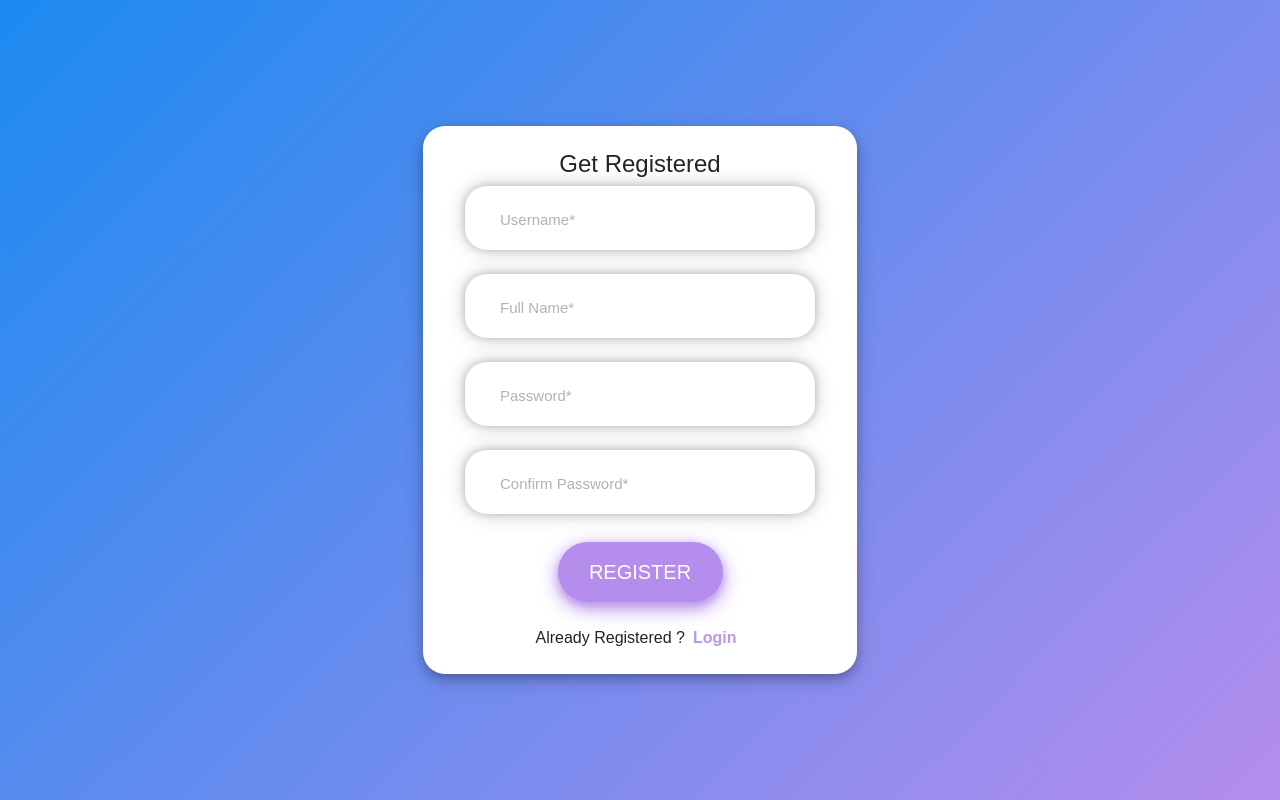
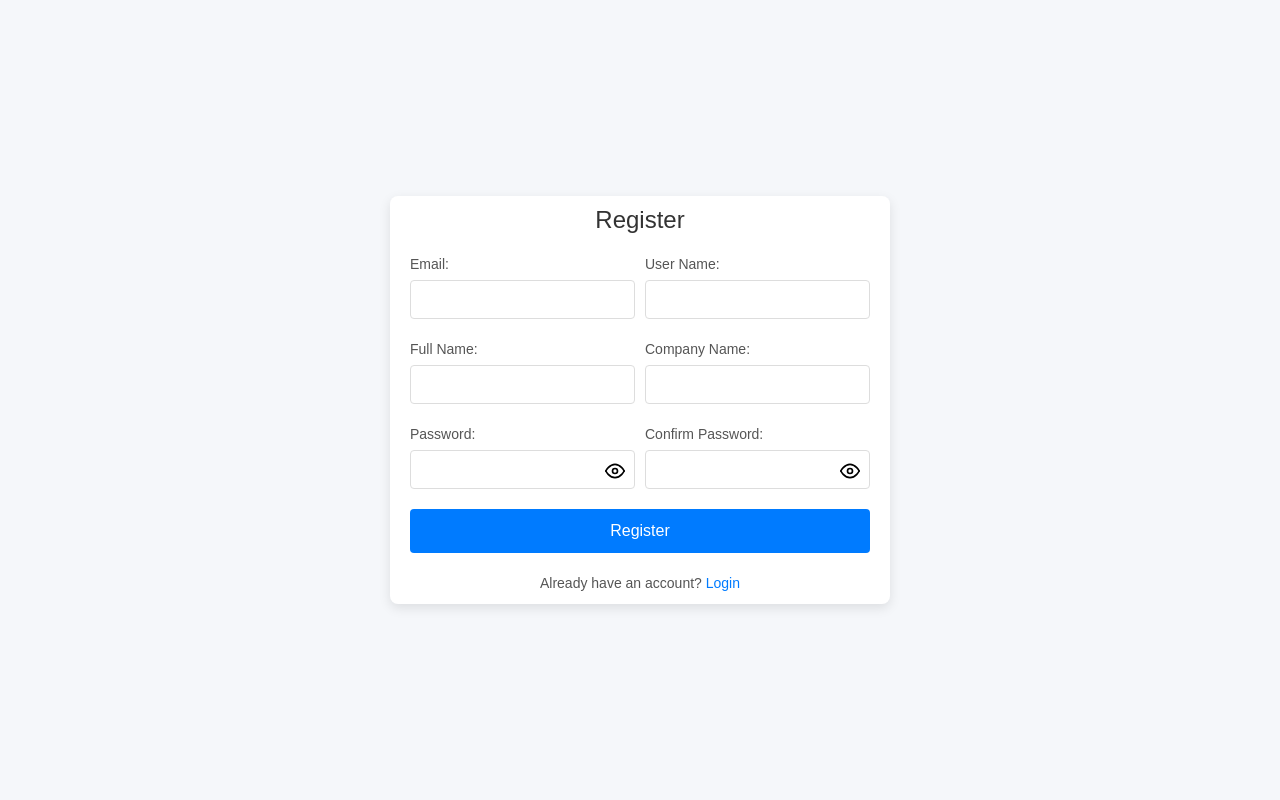
Before and after one commit to Bilvantis-NeoAI/Genie-frontend, a React (Create React App) app: page /register in a window 1280 px wide. Built offline with nearby package versions, Linux system fonts and the light colour scheme; what @react-pdf/renderer would draw is missing.

Commit message:
updated register payload, changed register and login ui

```diff
--- a/src/App.css
+++ b/src/App.css
@@ -285,7 +285,8 @@ p {
 
 
 .login-container{
-  background: linear-gradient(135deg, #1B8AF1, #B58DED);
+  /* background: linear-gradient(135deg, #1B8AF1, #B58DED); */
+  background-color: #f0f2f5;
   height: 100vh;
   width: 100%;
   display: flex;
@@ -295,16 +296,17 @@ p {
 
 .login-form{
   display: inline-block;
-  align-items: center;
+  align-items: left;
   width: 350px;
 }
 
 .text-area{
-  align-content: center;
-  border-radius: 22px;
+  align-content: left;
+  border: 1px solid gray;
+  border-radius: 5px;
   width: 100%;
-  height: 64px;
-  box-shadow: 0 0 8px 0 rgba(0, 0, 0, 0.2), 0 0 20px 0 rgba(0, 0, 0, 0.19);
+  height: 50px;
+  /* box-shadow: 0 0 8px 0 rgba(0, 0, 0, 0.2), 0 0 20px 0 rgba(0, 0, 0, 0.19); */
 }
 
 .text-input{
@@ -317,14 +319,14 @@ p {
 
 .login-button{
     margin-top: 28px;
-    width: 165px;
-    height: 60px;
-    border-radius: 30px;
-    background: #B58DED;
+    width: 100%;
+    height: 50px;
+    border-radius: 5px;
+    background: blue;
     border: none;
     font-size: 20px;
     color: #FFFFFF;
-    box-shadow: 0 4px 8px 0 rgba(181, 141, 237, 0.7), 0 6px 20px 0 rgba(181, 141, 237, 0.9);
+    /* box-shadow: 0 4px 8px 0 rgba(181, 141, 237, 0.7), 0 6px 20px 0 rgba(181, 141, 237, 0.9); */
     cursor: pointer;
 }
 
@@ -351,15 +353,13 @@ p {
 
 
 .register-link {
-  font-weight: 600;
-  color: #b79ae0;
+  color: blue;
   cursor: pointer;
   transition: color 0.3s ease;
 }
 
 .register-link:hover {
-  color: blue ;
-  border-bottom: 2px solid blue;
+  border-bottom: 1px solid blue;
 }
 
 .logout-btn {
@@ -377,7 +377,7 @@ p {
   background-color: white;
 }
 
-.microsoft-login {
+/* .microsoft-login {
   display: flex;
   align-items: center;
   justify-content: center;
@@ -393,4 +393,4 @@ p {
 
 .microsoft-login:hover {
   background-color: #D4BDF3;
-}
+} */
--- a/src/components/LoginPage.js
+++ b/src/components/LoginPage.js
@@ -1,136 +1,107 @@
-import React, { useState } from 'react';
-import { useNavigate } from 'react-router-dom';
-import MicrosoftLogin from './MicrosoftLogin';
+import React, { useState } from "react";
+import { useNavigate } from "react-router-dom";
+import "../styles/Login.css";
 
 const LoginPage = () => {
-  const [formData, setFormData] = useState({
-    username: '',
-    password: ''
-  });
-
-  const [errors, setErrors] = useState({
-    username: '',
-    password: ''
-  });
-
+  const [formData, setFormData] = useState({ username: "", password: "" });
+  const [error, setError] = useState("");
+  const [showPassword, setShowPassword] = useState(false);
   const navigate = useNavigate();
 
-  const validateForm = () => {
-    let valid = true;
-    let errors = { username: '', password: '' };
-
-    if (formData.username.trim() === '') {
-      errors.username = 'Please enter a valid username';
-      valid = false;
-    }
-
-    if (formData.password.trim() === '') {
-      errors.password = 'Please enter a valid password';
-      valid = false;
-    }
-
-    setErrors(errors);
-    return valid;
+  const handleInputChange = (e) => {
+    const { name, value } = e.target;
+    setFormData({ ...formData, [name]: value });
   };
 
-  const handleChange = (e) => {
-    const { name, value } = e.target;
-    setFormData({
-      ...formData,
-      [name]: value
-    });
-
-    setErrors((prevErrors) => ({
-      ...prevErrors,
-      [name]: ''
-    }));
+  const togglePasswordVisibility = () => {
+    setShowPassword((prev) => !prev);
   };
 
   const handleSubmit = async (e) => {
     e.preventDefault();
 
-    if (validateForm()) {
-      if (formData.username === 'admin' && formData.password === 'admin123') {
-        navigate('/admin');
+    if (formData.username === "admin" && formData.password === "admin123") {
+      navigate("/admin");
+      return;
     }
 
     try {
-        const response = await fetch('http://localhost:3000/auth/login', {
-          method: 'POST',
+      const response = await fetch("http://localhost:3000/auth/login", {
+        method: "POST",
         headers: {
-            'Content-Type': 'application/x-www-form-urlencoded'
+          "Content-Type": "application/x-www-form-urlencoded",
         },
-          body: new URLSearchParams(formData).toString() // Convert to form data format
+        body: new URLSearchParams(formData).toString(),
       });
 
       if (!response.ok) {
-          throw new Error('Invalid username or password');
+        throw new Error("Invalid username or password");
       }
 
       const data = await response.json();
 
-        sessionStorage.setItem('access_token', data.access_token);
+      sessionStorage.setItem("access_token", data.access_token);
 
-        navigate('/homepage');
+      navigate("/homepage");
     } catch (error) {
-        setErrors({
-          username: '',
-          password: 'Invalid username or password'
-        });
-      }
+      setError("Invalid username or password");
     }
   };
 
   const handleRegister = () => {
-    navigate('/register')
-  }
+    navigate("/register");
+  };
 
   return (
-    <div className='login-container'>
-      <div className="login-card pt-5 pb-5">
-        <h4>Login</h4>
-        <form className='login-form' onSubmit={handleSubmit}>
-          <div className="text-area">
+    <div className="login-container">
+      <form className="login-form" onSubmit={handleSubmit}>
+        <h2>Login</h2>
+        {error && <p className="error-message">{error}</p>}
+        <label>Email:</label>
         <input
-              type="text"
-              id="username"
+          type="email"
           name="username"
           value={formData.username}
-              onChange={handleChange}
-              placeholder="Username"
-              className="text-input"
+          onChange={handleInputChange}
+          required
         />
-          </div>
-          {errors.username && <span className="login-error">{errors.username}</span>}
-
-          <div className="text-area mt-4">
+        <label>Password:</label>
+        <div className="password-wrapper">
           <input
-              type="password"
-              id="password"
+            type={showPassword ? "text" : "password"}
             name="password"
             value={formData.password}
-              onChange={handleChange}
-              placeholder="Password"
-              className="text-input"
+            onChange={handleInputChange}
+            required
           />
+          <button
+            type="button"
+            className="toggle-password"
+            onClick={togglePasswordVisibility}
+          >
+            {showPassword ?
+              <svg width="20" height="20" viewBox="0 0 24 24" fill="none" xmlns="http://www.w3.org/2000/svg">
+                <path d="M2 2L22 22" stroke="#000000" stroke-width="2" stroke-linecap="round" stroke-linejoin="round"/>
+                <path d="M6.71277 6.7226C3.66479 8.79527 2 12 2 12C2 12 5.63636 19 12 19C14.0503 19 15.8174 18.2734 17.2711 17.2884M11 5.05822C11.3254 5.02013 11.6588 5 12 5C18.3636 5 22 12 22 12C22 12 21.3082 13.3317 20 14.8335" stroke="#000000" stroke-width="2" stroke-linecap="round" stroke-linejoin="round"/>
+                <path d="M14 14.2362C13.4692 14.7112 12.7684 15.0001 12 15.0001C10.3431 15.0001 9 13.657 9 12.0001C9 11.1764 9.33193 10.4303 9.86932 9.88818" stroke="#000000" stroke-width="2" stroke-linecap="round" stroke-linejoin="round"/>
+              </svg>
+              :
+              <svg width="20" height="20" viewBox="0 0 24 24" fill="none" xmlns="http://www.w3.org/2000/svg">
+                <path d="M1 12C1 12 5 4 12 4C19 4 23 12 23 12" stroke="#000000" stroke-width="2" stroke-linecap="round" stroke-linejoin="round"/>
+                <path d="M1 12C1 12 5 20 12 20C19 20 23 12 23 12" stroke="#000000" stroke-width="2" stroke-linecap="round" stroke-linejoin="round"/>
+                <circle cx="12" cy="12" r="3" stroke="#000000" stroke-width="2" stroke-linecap="round" stroke-linejoin="round"/>
+              </svg>
+            }
+          </button>
         </div>
-          {errors.password && <span className="login-error">{errors.password}</span>}
-
-          <input
-            type="submit"
-            value="LOGIN"
-            className="login-button"
-          />
+        <button type="submit" className="login-button">
+          Login
+        </button>
+        <p className="register-redirect">
+          Don't have an account?
+          <span className="register-link" onClick={handleRegister}>Register</span>
+        </p>
       </form>
-        <div className='pt-4'>
-          <span className='font-bold-600'>Not Reistered Yet ?</span>
-          <span className='px-2 register-link' onClick={handleRegister}>Register</span>
-          {/* <span>(OR)</span> */}
-        </div>
-        {/* <div className="mt-2" style={{ display: 'flex', justifyContent: 'center', alignItems: 'center' }}>
-          <MicrosoftLogin />
-        </div> */}
-      </div>
     </div>
   );
 };
--- a/src/components/MicrosoftLogin.js
+++ b/src/components/MicrosoftLogin.js
@@ -4,7 +4,7 @@ import React, { useState } from 'react';
 const MicrosoftLogin = () => {
 
     return (
-        <div className='microsoft-login'>
+        <div className=''>
             <svg xmlns="http://www.w3.org/2000/svg" width="25" height="25" id="microsoft" viewBox="0 0 48.388 48.392">
                 <path fill="#f1511b" d="M22.994 22.994H0V0h22.994Z"></path>
                 <path fill="#80cc28" d="M48.388 22.994h-23V0h22.994v22.994Z"></path>
--- a/src/components/Register.js
+++ b/src/components/Register.js
@@ -1,132 +1,193 @@
-import React, { useState } from 'react';
-import { useNavigate } from 'react-router-dom';
+import React, { useState } from "react";
+import { useNavigate } from "react-router-dom";
+import '../styles/Register.css'
+import { red } from "@mui/material/colors";
 
 const Register = () => {
-
-    const [username, setUsername] = useState('');
-    const [fullname, setFullname] = useState('');
-    const [password, setPassword] = useState('');
-    const [confirmPassword, setConfirmPassword] = useState('');
-    const [errorMessage, setErrorMessage] = useState('');
-
+  const [formData, setFormData] = useState({
+    email: "",
+    fullName: "",
+    password: "",
+    confirmPassword: "",
+    username: "",
+    companyName: "",
+  });
+  const [error, setError] = useState("");
+  const [showPassword, setShowPassword] = useState(false);
+  const [showConfirmPassword, setShowConfirmPassword] = useState(false);
 
   const navigate = useNavigate();
 
-    const handleRegister = async (e) => {
-        e.preventDefault(); // Prevents form default submission
+  const handleChange = (e) => {
+    const { name, value } = e.target;
+    setFormData({ ...formData, [name]: value });
+  };
 
-        // Password validation
-        if (password !== confirmPassword) {
-          setErrorMessage('Passwords do not match');
-          return;
-        }
+  const togglePasswordVisibility = () => {
+    setShowPassword(!showPassword);
+  };
+
+  const toggleConfirmPasswordVisibility = () => {
+    setShowConfirmPassword(!showConfirmPassword);
+  };
+
+  const handleSubmit = async (e) => {
+    e.preventDefault();
+    setError("");
+    const payload = {
+      email: formData.email,
+      full_name: formData.fullName,
+      password: formData.password,
+      confirm_password: formData.confirmPassword,
+      username: formData.username,
+      company_name: formData.companyName,
+    };
 
     try {
-          const response = await fetch('http://localhost:3000/auth/register', {
-            method: 'POST',
+      const response = await fetch("http://localhost:3000/auth/register", {
+        method: "POST",
         headers: {
-              'Content-Type': 'application/json',
+          "Content-Type": "application/json",
         },
-            body: JSON.stringify({
-              username,
-              password,
-              full_name: fullname,
-            }),
+        body: JSON.stringify(payload),
       });
 
-          if (response.ok) {
-            // Navigate to login on success
-            navigate('/');
+      if (!response.ok) {
+        const errorData = await response.json();
+        setError(errorData.detail || "Registration failed");
       } else {
-            const data = await response.json();
-            if (data.detail) {
-              setErrorMessage(data.detail); // Display error from API response
-            } else {
-              setErrorMessage('Registration failed. Please try again.');
+        navigate("/");
       }
-          }
-        } catch (error) {
-          setErrorMessage('An error occurred. Please try again.');
+    } catch (err) {
+      setError("An unexpected error occurred. Please try again.");
     }
   };
 
-
   const handleLogin = () => {
-        navigate('/')
-    }
+    navigate("/");
+  };
 
   return (
-        <div className='login-container'>
-      <div className="login-card pt-4 pb-4">
-        <h4>Get Registered</h4>
-        <form className='login-form' onSubmit={handleRegister}>
-          <div className="text-area">
+    <div className="register-body">
+    <div className="register-container">
+      <form className="register-form" onSubmit={handleSubmit}>
+        <h2>Register</h2>
+        {error && <p className="error" style={{ color:'red', marginBottom:'20px'}}>{error}</p>}
+        <div className="form-row">
+          <div className="form-details">
+            <label>Email:</label>
             <input
-              type="text"
-              id="username"
-              name="username"
-              placeholder="Username*"
-              className="text-input"
-              value={username}
-              onChange={(e) => setUsername(e.target.value)}
+              type="email"
+              name="email"
+              value={formData.email}
+              onChange={handleChange}
               required
             />
           </div>
-
-          <div className="text-area mt-4">
+          <div className="form-details">
+            <label>User Name:</label>
             <input
               type="text"
-              id="fullname"
-              name="fullname"
-              placeholder="Full Name*"
-              className="text-input"
-              value={fullname}
-              onChange={(e) => setFullname(e.target.value)}
+              name="username"
+              value={formData.username}
+              onChange={handleChange}
               required
             />
           </div>
-
-          <div className="text-area mt-4">
+        </div>
+        <div className="form-row">
+          <div className="form-details">
+            <label>Full Name:</label>
             <input
-              type="password"
-              id="password"
-              name="password"
-              placeholder="Password*"
-              className="text-input"
-              value={password}
-              onChange={(e) => setPassword(e.target.value)}
+              type="text"
+              name="fullName"
+              value={formData.fullName}
+              onChange={handleChange}
               required
             />
           </div>
-          <div className="text-area mt-4">
+          <div className="form-details">
+            <label>Company Name:</label>
             <input
-              type="password"
-              id="confirm-password"
-              name="confirm-password"
-              placeholder="Confirm Password*"
-              className="text-input"
-              value={confirmPassword}
-              onChange={(e) => setConfirmPassword(e.target.value)}
+              type="text"
+              name="companyName"
+              value={formData.companyName}
+              onChange={handleChange}
               required
             />
           </div>
-
-          {errorMessage && (
-            <div className="error-message text-danger mt-2">{errorMessage}</div>
-          )}
-
+        </div>
+        <div className="form-row">
+          <div className="form-details">
+            <label>Password:</label>
+            <div className="password-container">
               <input
-            type="submit"
-            value="REGISTER"
-            className="login-button"
+                type={showPassword ? "text" : "password"}
+                name="password"
+                value={formData.password}
+                onChange={handleChange}
+                required
               />
-        </form>
-        <div className='pt-4'>
-          <span className='font-bold-600'>Already Registered ?</span><span className='px-2 register-link' onClick={handleLogin}>Login</span>
+              <button type="button" onClick={togglePasswordVisibility}>
+                {showPassword ?
+                  <svg width="20" height="20" viewBox="0 0 24 24" fill="none" xmlns="http://www.w3.org/2000/svg">
+                    <path d="M2 2L22 22" stroke="#000000" stroke-width="2" stroke-linecap="round" stroke-linejoin="round"/>
+                    <path d="M6.71277 6.7226C3.66479 8.79527 2 12 2 12C2 12 5.63636 19 12 19C14.0503 19 15.8174 18.2734 17.2711 17.2884M11 5.05822C11.3254 5.02013 11.6588 5 12 5C18.3636 5 22 12 22 12C22 12 21.3082 13.3317 20 14.8335" stroke="#000000" stroke-width="2" stroke-linecap="round" stroke-linejoin="round"/>
+                    <path d="M14 14.2362C13.4692 14.7112 12.7684 15.0001 12 15.0001C10.3431 15.0001 9 13.657 9 12.0001C9 11.1764 9.33193 10.4303 9.86932 9.88818" stroke="#000000" stroke-width="2" stroke-linecap="round" stroke-linejoin="round"/>
+                  </svg>
+                  :
+                  <svg width="20" height="20" viewBox="0 0 24 24" fill="none" xmlns="http://www.w3.org/2000/svg">
+                    <path d="M1 12C1 12 5 4 12 4C19 4 23 12 23 12" stroke="#000000" stroke-width="2" stroke-linecap="round" stroke-linejoin="round"/>
+                    <path d="M1 12C1 12 5 20 12 20C19 20 23 12 23 12" stroke="#000000" stroke-width="2" stroke-linecap="round" stroke-linejoin="round"/>
+                    <circle cx="12" cy="12" r="3" stroke="#000000" stroke-width="2" stroke-linecap="round" stroke-linejoin="round"/>
+                  </svg>
+                }
+              </button>
+            </div>
+          </div>
+          <div className="form-details">
+            <label>Confirm Password:</label>
+            <div className="password-container">
+              <input
+                type={showConfirmPassword ? "text" : "password"}
+                name="confirmPassword"
+                value={formData.confirmPassword}
+                onChange={handleChange}
+                required
+              />
+              <button type="button" onClick={toggleConfirmPasswordVisibility}>
+                {showConfirmPassword ?
+                  <svg width="20" height="20" viewBox="0 0 24 24" fill="none" xmlns="http://www.w3.org/2000/svg">
+                      <path d="M2 2L22 22" stroke="#000000" stroke-width="2" stroke-linecap="round" stroke-linejoin="round"/>
+                      <path d="M6.71277 6.7226C3.66479 8.79527 2 12 2 12C2 12 5.63636 19 12 19C14.0503 19 15.8174 18.2734 17.2711 17.2884M11 5.05822C11.3254 5.02013 11.6588 5 12 5C18.3636 5 22 12 22 12C22 12 21.3082 13.3317 20 14.8335" stroke="#000000" stroke-width="2" stroke-linecap="round" stroke-linejoin="round"/>
+                      <path d="M14 14.2362C13.4692 14.7112 12.7684 15.0001 12 15.0001C10.3431 15.0001 9 13.657 9 12.0001C9 11.1764 9.33193 10.4303 9.86932 9.88818" stroke="#000000" stroke-width="2" stroke-linecap="round" stroke-linejoin="round"/>
+                  </svg>
+                  :
+                  <svg width="20" height="20" viewBox="0 0 24 24" fill="none" xmlns="http://www.w3.org/2000/svg">
+                    <path d="M1 12C1 12 5 4 12 4C19 4 23 12 23 12" stroke="#000000" stroke-width="2" stroke-linecap="round" stroke-linejoin="round"/>
+                    <path d="M1 12C1 12 5 20 12 20C19 20 23 12 23 12" stroke="#000000" stroke-width="2" stroke-linecap="round" stroke-linejoin="round"/>
+                    <circle cx="12" cy="12" r="3" stroke="#000000" stroke-width="2" stroke-linecap="round" stroke-linejoin="round"/>
+                  </svg>
+                }
+              </button>
             </div>
           </div>
         </div>
-    )
-}
+        <button type="submit" className="register-button">
+          Register
+        </button>
+        <div className="login-redirect">
+        <p>
+          Already have an account?{" "}
+          <span className="login-link" onClick={handleLogin}>
+            Login
+          </span>
+        </p>
+        </div>
+      </form>
+    </div>
+    </div>
+  );
+};
 
-export default Register
+export default Register;
--- /dev/null
+++ b/src/styles/Login.css
@@ -0,0 +1,92 @@
+  .login-container {
+    display: flex;
+    justify-content: center;
+    align-items: center;
+    height: 100vh;
+    background-color: #f5f7fa;
+  }
+
+  .login-form {
+    background: white;
+    padding: 10px 20px;
+    border-radius: 8px;
+    box-shadow: 0px 4px 12px rgba(0, 0, 0, 0.1);
+    width: 100%;
+    max-width: 500px;
+    text-align: center;
+  }
+
+  .login-form h2 {
+    margin-bottom: 20px;
+    color: #333;
+  }
+
+  .login-form label {
+    display: block;
+    text-align: left;
+    font-size: 14px;
+    margin: 10px 0 5px;
+    color: black;
+  }
+
+  .login-form input {
+    width: 100%;
+    padding: 10px;
+    font-size: 14px;
+    margin-bottom: px;
+    border: 1px solid #ddd;
+    border-radius: 4px;
+  }
+
+  .password-wrapper {
+    position: relative;
+  }
+
+  .password-wrapper .toggle-password {
+    position: absolute;
+    right: 10px;
+    top: 50%;
+    transform: translateY(-50%);
+    background: none;
+    border: none;
+    cursor: pointer;
+  }
+
+  .login-button {
+    width: 100%;
+    padding: 6px;
+    background-color: #007bff;
+    color: white;
+    border: none;
+    border-radius: 4px;
+    font-size: 16px;
+    cursor: pointer;
+  }
+
+  .login-button:hover {
+    background-color: #0056b3;
+  }
+
+  .register-redirect {
+    margin-top: 10px;
+    font-size: 14px;
+    color: #555;
+  }
+
+
+  .register-link {
+    padding-left: 5px;
+    color: #007bff;
+    cursor: pointer;
+  }
+
+  /* .register-link:hover {
+    text-decoration: underline;
+  } */
+
+
+  .error-message {
+    color: red;
+    font-size: 14px;
+    margin-bottom: 10px;
+  }
--- /dev/null
+++ b/src/styles/Register.css
@@ -0,0 +1,128 @@
+.register-container {
+  display: flex;
+  justify-content: center;
+  align-items: center;
+  height: 100vh;
+  background-color: #f5f7fa;
+}
+
+.register-form {
+  background: white;
+  padding: 10px 20px;
+  border-radius: 8px;
+  box-shadow: 0px 4px 12px rgba(0, 0, 0, 0.1);
+  width: 100%;
+  max-width: 500px;
+}
+
+.register-container h2 {
+  text-align: center;
+  margin-bottom: 20px;
+  font-size: 24px;
+  color: #333;
+}
+
+.form-row {
+  display: flex;
+  gap: 10px;
+}
+
+.form-details {
+  flex: 1;
+  display: flex;
+  flex-direction: column;
+  margin-bottom: 20px;
+}
+
+.register-container label {
+  font-size: 14px;
+  margin-bottom: 5px;
+  color: #555;
+}
+
+.register-container input {
+  padding: 8px 12px;
+  border: 1px solid #ddd;
+  border-radius: 4px;
+  font-size: 14px;
+  color: #333;
+}
+
+.register-container input:focus {
+  outline: none;
+  border-color: #007bff;
+  box-shadow: 0 0 5px rgba(0, 123, 255, 0.25);
+}
+
+.password-container {
+  display: flex;
+  align-items: center;
+  position: relative;
+}
+
+.password-container input {
+  flex: 1;
+}
+
+.password-container button {
+  position: absolute;
+  right: 10px;
+  background: none;
+  border: none;
+  cursor: pointer;
+  font-size: 16px;
+  color: #007bff;
+}
+
+.password-container button:focus {
+  outline: none;
+}
+
+.register-button {
+  width: 100%;
+  padding: 10px;
+  background-color: #007bff;
+  color: #fff;
+  font-size: 16px;
+  border: none;
+  border-radius: 4px;
+  cursor: pointer;
+  transition: background-color 0.3s ease;
+}
+
+.register-button:hover {
+  background-color: #0056b3;
+}
+
+.register-button:focus {
+  outline: none;
+  box-shadow: 0 0 5px rgba(0, 123, 255, 0.5);
+}
+
+.error {
+  color: red;
+  text-align: center;
+  font-size: 14px;
+}
+
+/* Login Link */
+.register-container p {
+  text-align: center;
+  margin: 0;
+  font-size: 14px;
+  color: #555;
+}
+
+.register-container .login-redirect {
+  margin-top: 20px;
+}
+
+.register-container .login-link {
+  color: #007bff;
+  cursor: pointer;
+  text-decoration: none;
+}
+
+.register-container .login-link:hover {
+  text-decoration: underline;
+}
```
Lines whose indentation alone changed are shown as unchanged.
